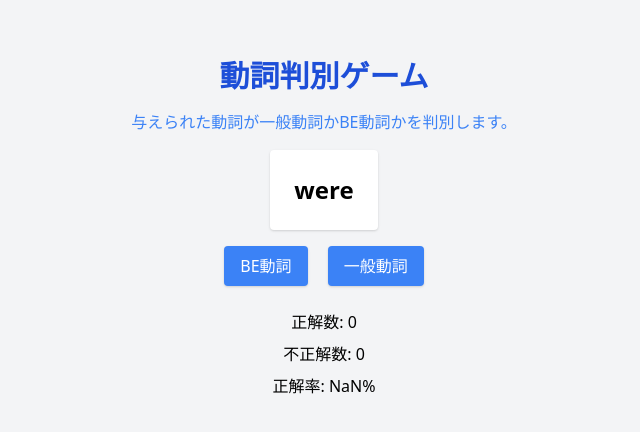
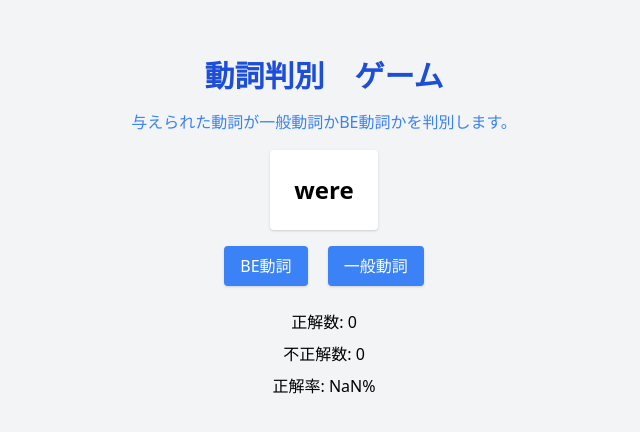
Before and after one commit to shun-uehara2/hanbetu, a plain HTML site: page index.html in a window 1280 px wide. Shown: the part 172-604 px from the top of the page, without its empty margins (316-956 px from the left). Drawn offline with nearby package versions, Linux system fonts and the light colour scheme.

Commit message:
firstdep2

```diff
--- a/index.html
+++ b/index.html
@@ -8,7 +8,7 @@
 </head>
 
 <body class="flex flex-col items-center justify-center min-h-screen bg-gray-100">
-  <h1 class="mb-4 text-3xl font-bold text-blue-700">動詞判別ゲーム</h1>
+  <h1 class="mb-4 text-3xl font-bold text-blue-700">動詞判別　ゲーム</h1>
   <p class="mb-4 text-blue-500">与えられた動詞が一般動詞かBE動詞かを判別します。</p>
   <div class="p-6 mb-4 text-2xl font-semibold bg-white rounded shadow" id="verb-container"></div>
   <div class="space-x-4">
--- a/script.js
+++ b/script.js
@@ -29,7 +29,7 @@ window.onload = function() {
       document.getElementById('result').textContent = '正解！';
       correct++;
     } else {
-      document.getElementById('result').textContent = '不正解。動詞 "' + currentVerb + '" は一般動詞です。';
+      document.getElementById('result').textContent = '不正解。 動詞 "' + currentVerb + '" は一般動詞です。';
       incorrect++;
     }
     newVerb();
```
